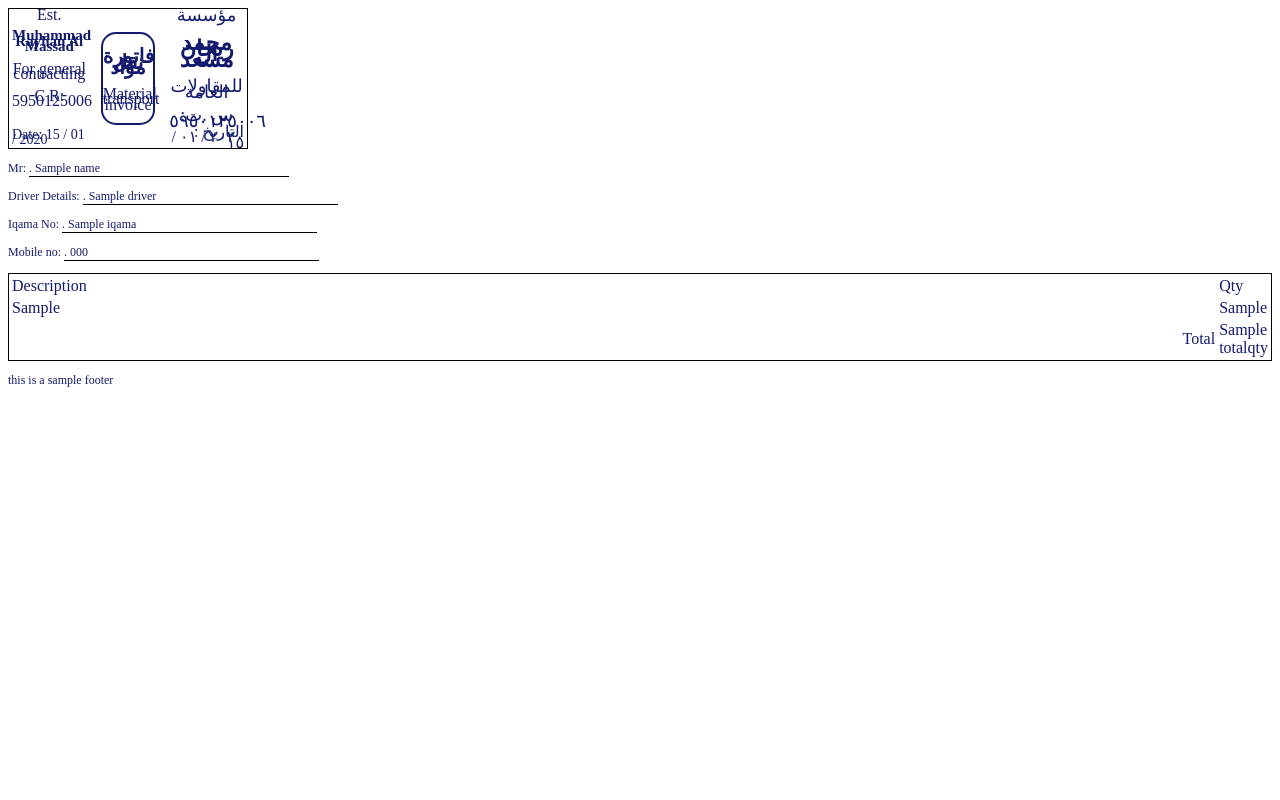
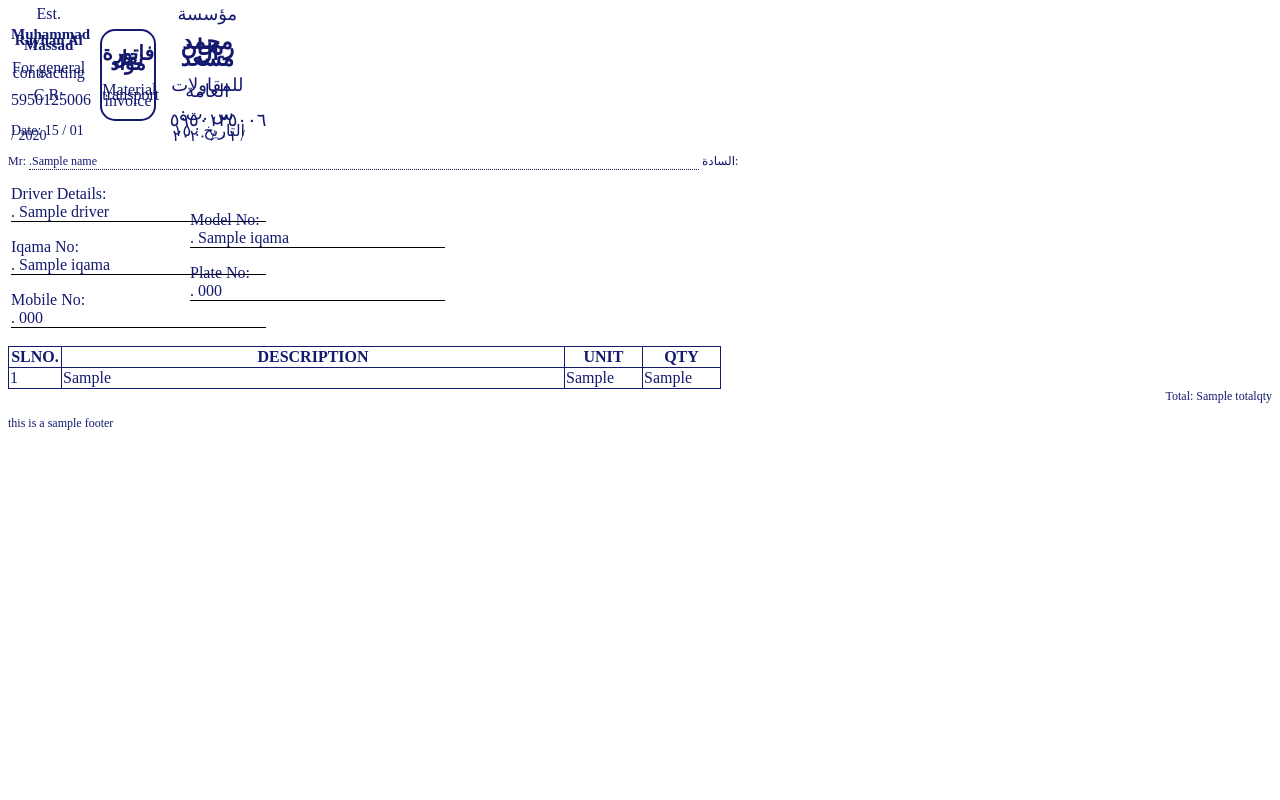
Before and after one commit to gamifications/shihas_bill, a Django app: template myapp/templates/pdf/index.html in a window 1280 px wide. Run offline with Django 5.2, Linux system fonts and the light colour scheme; tables that the repository leaves empty hold one stand-in row (values such as "Sample post"); the template is opened without the code that fills it: values that come from a table or form of the project are taken from there, most other values are stand-ins (such as "Sample title", 1, 10 or a date in 2020).

Commit message:
added description

```diff
--- a/myapp/templates/base.html
+++ b/myapp/templates/base.html
@@ -49,18 +49,18 @@
 
                 <table class="table table-bordered">
                 <thead>
-                    <tr><td>Created Date/Time</td><td>PDF Download</td></tr>
+                    <tr><td>No</td><td>PDF Download</td><td>Created on</td></tr>
                 </thead>
                 {% for file in files %}
                 <tr{% if messages and forloop.counter == 1 %} style="font-weight:bold;"{%endif%}>
+                    <td>{{ file.id|stringformat:"04d" }}</td>
 
-                    <td>{{file.uploading_date}}<br>
-                        <small>{{file.uploading_date|naturaltime}}</small></td>
                     <td>
                         <a href="{% if file.billfile %}{{file.billfile.url}}{% endif%}">
                             <img src="{% static 'pdf.svg' %}" style="height:30px"> Download
                         </a>
                     </td>
+                    <td><small>{{file.uploading_date|naturaltime}}</small></td>
                 </tr>
                 {% endfor %}
                 </table>
--- a/myapp/templates/pdf/1_header.html
+++ b/myapp/templates/pdf/1_header.html
@@ -31,7 +31,7 @@
     </td>
     <td style="text-align: right">
       <p style="font-size: 16px">
-        التاريخ : {{date.year|to_arabic}} / {{date.month|stringformat:"02d"|to_arabic}} / {{date.day|stringformat:"02d"|to_arabic}}
+        التاريخ : {{date.day|stringformat:"02d"|to_arabic}} / {{date.month|stringformat:"02d"|to_arabic}} / {{date.year|to_arabic}}
       </p>
     </td>
   </tr>
--- a/myapp/templates/pdf/2_details.html
+++ b/myapp/templates/pdf/2_details.html
@@ -1,44 +1,47 @@
-<p>
-    Mr:
-    <span
-      style="
-        border-bottom: 1px solid #000;
-        width: 260px;
-        display: inline-block;
-      "
-      >. {{name}}</span
-    >
-  </p>
-  <p>
-    Driver Details:
-    <span
-      style="
-        border-bottom: 1px solid #000;
-        width: 255px;
-        display: inline-block;
-      "
-      >. {{driver}}</span
-    >
-  </p>
-  <p>
-    Iqama No:
-    <span
-      style="
-        border-bottom: 1px solid #000;
-        width: 255px;
-        display: inline-block;
-      "
-      >. {{iqama}}</span
-    >
-  </p>
-  <p>
-    Mobile no:
-    <span
-      style="
-        border-bottom: 1px solid #000;
-        width: 255px;
-        display: inline-block;
-      "
-      >. {{mobile}}</span
-    >
-  </p>
+<p>Mr:
+  <span style="border-bottom: 1px dotted #131a6e;width: 670px;display: inline-block;">
+    .{{name}}
+  </span>
+  السادة:
+</p>
+
+
+<table style="table-layout: fixed;width: 360px;">
+  <tr>
+    <td>
+      <p>Driver Details:
+        <span style="border-bottom: 1px solid #000;width: 255px;display: inline-block;">
+          . {{driver}}
+        </span>
+      </p>
+
+      <p>Iqama No:
+        <span style="border-bottom: 1px solid #000;width: 255px;display: inline-block;">
+          . {{iqama}}
+        </span>
+      </p>
+
+      <p>Mobile No:
+        <span style="border-bottom: 1px solid #000;width: 255px;display: inline-block;">
+          . {{mobile}}
+        </span>
+      </p>
+    </td>
+
+    <td>
+      <p>Model No:
+        <span style="border-bottom: 1px solid #000;width: 255px;display: inline-block;">
+          . {{iqama}}
+        </span>
+      </p>
+
+      <p>Plate No:
+        <span style="border-bottom: 1px solid #000;width: 255px;display: inline-block;">
+          . {{mobile}}
+        </span>
+      </p>
+
+    </td>
+  </tr>
+</table>
+<br/>
--- a/myapp/templates/pdf/3_description.html
+++ b/myapp/templates/pdf/3_description.html
@@ -1,20 +1,18 @@
 <table class="center-table">
     <tr>
-      <td>Description</td>
-      <td>Qty</td>
+      <th>SLNO.</th>
+      <th>DESCRIPTION</th>
+      <th>UNIT</th>
+      <th>QTY</th>
     </tr>
     {% for item in items %}
     <tr>
-      <td style="width: 600px">{{item.0}}</td>
-      <td style="width: 100px">{{item.1}}</td>
+      <td style="width: 50px">{{forloop.counter}}</td>
+      <td style="width: 500px">{{item.0}}</td>
+      <td style="width: 75px">{{item.0}}</td>
+      <td style="width: 75px">{{item.1}}</td>
     </tr>
     {% endfor %}
 
-    <tr>
-      <td style="border-bottom-style: hidden; border-left-style: hidden">
-        <div style="text-align: right">Total</div>
-      </td>
-
-      <td>{{totalqty}}</td>
-    </tr>
   </table>
+  <div style="text-align: right">Total: {{totalqty}}</div>
--- a/myapp/templates/pdf/index.html
+++ b/myapp/templates/pdf/index.html
@@ -14,20 +14,25 @@
       color:#131a6e;
     }
 
-    {% comment %} * {
-      border-style: solid;
-      border-color: #131a6e;
-  } {% endcomment %}
-
-
     td {
       width: 100%;
     }
+    table.center-table {
+      border-collapse: collapse;
+      border: solid 1px #131a6e;
+    }
+    .center-table th {
+      border: solid 1px #131a6e;
+    }
+    .center-table td {
+      border-right: solid 1px #131a6e;
+      border-left: solid 1px #131a6e;
+    }
 
     /* need to remove */
-    table {
+    {% comment %} table {
       border: 1px solid #000;
-    }
+    } {% endcomment %}
   </style>
 
   <body>
--- a/myapp/views.py
+++ b/myapp/views.py
@@ -7,11 +7,13 @@ from django.views import View
 from .models import PdfFile
 
 class PDFView(View):
+    def get_items(self, items):
+        return json.loads(items)
 
     def post(self, request, *args, **kwargs):
         name=request.POST['name']
         driver=request.POST['driver']
-        items = json.loads(request.POST['items'])
+        items = self.get_items(request.POST['items'])
         mobile=request.POST['mobile']
         iqama =request.POST['iqama']
         cfile = PdfFile.objects.create()
```
